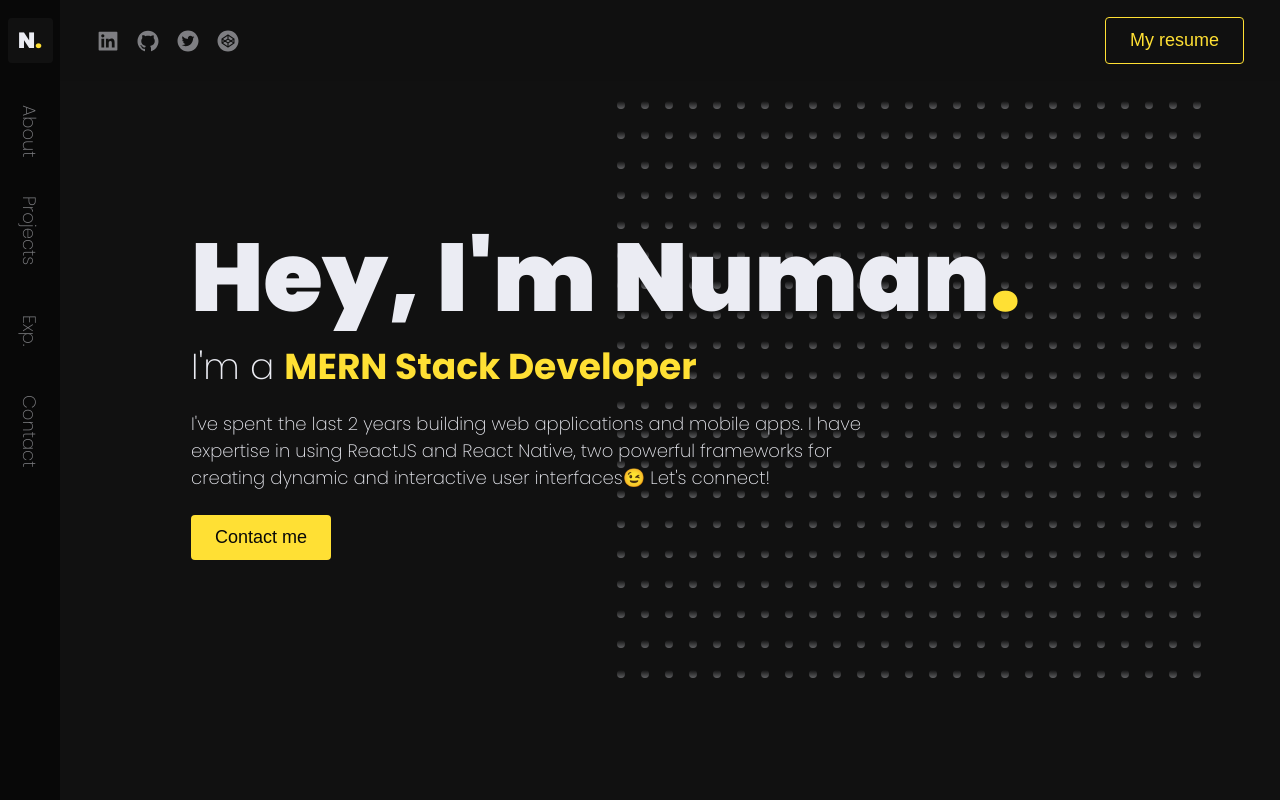
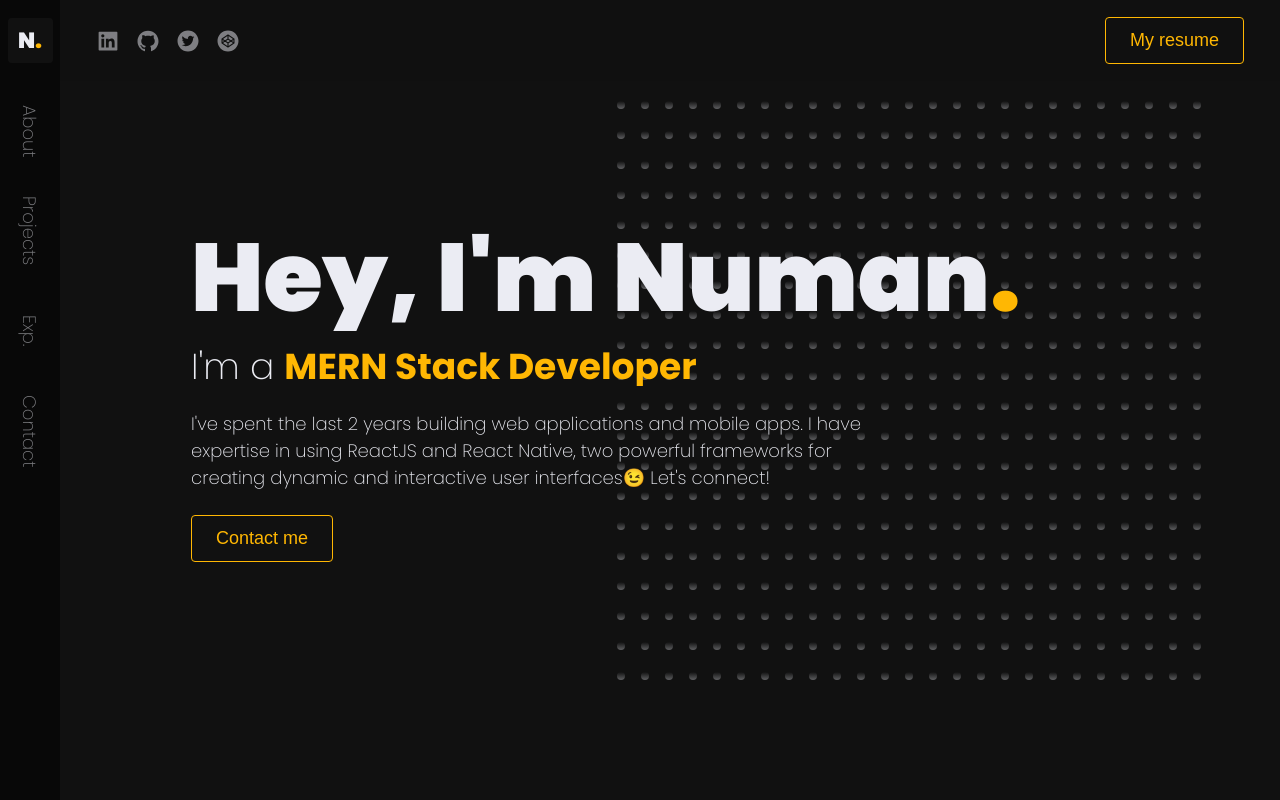
Before and after one commit to numanabubakar/reactportfolio, a React (Create React App) app: page / in a window 1280 px wide. Shown: the top 800 px of the page. Built offline with nearby package versions, Linux system fonts and the light colour scheme.

Commit message:
added icon

```diff
--- a/public/index.html
+++ b/public/index.html
@@ -24,7 +24,7 @@
       work correctly both with client-side routing and a non-root public URL.
       Learn how to configure a non-root public URL by running `npm run build`.
     -->
-    <title>React App</title>
+    <title>Numan Abubakar</title>
   </head>
   <body>
     <noscript>You need to enable JavaScript to run this app.</noscript>
--- a/src/components/contact/Contact.js
+++ b/src/components/contact/Contact.js
@@ -16,7 +16,7 @@ export const Contact = () => {
           <p className={styles.contactCopy}>
             Shoot me an email if you want to connect! You can also find me on{" "}
             <Link
-              to="https://www.linkedin.com"
+              to="https://www.linkedin.com/in/numan-abubakar-8506b8246/"
               target="_blank"
               rel="nofollow"
             >
--- a/src/components/hero/Hero.js
+++ b/src/components/hero/Hero.js
@@ -1,4 +1,4 @@
-import { StandardButton } from "../Button/StandardButton";
+import { OutlineButton } from "../Button/OutlineButton";
 import { Reveal } from "../utils/Reveal";
 import { DotGrid } from "./DotGrid";
 import styles from "./hero.module.scss";
@@ -24,11 +24,11 @@ export const Hero = () => {
           </p>
         </Reveal>
         <Reveal>
-          <StandardButton
+          <OutlineButton
             onClick={() => document.getElementById("contact")?.scrollIntoView()}
           >
             Contact me
-          </StandardButton>
+          </OutlineButton>
         </Reveal>
       </div>
       <DotGrid />
--- a/src/styles/globals.css
+++ b/src/styles/globals.css
@@ -9,7 +9,7 @@
   --background-dark: rgb(8, 8, 8);
 
   --text: rgb(235, 236, 243);
-  --brand: rgb(255, 224, 52);
+  --brand: #ffb703;
 
   --text-xs: 1.6rem;
   --text-sm: 1.8rem;
```
Also changed, not shown: public/logo192.png, public/manifest.json, src/App.css (added), 1 other file (tests, documents, lock files or other folders).
